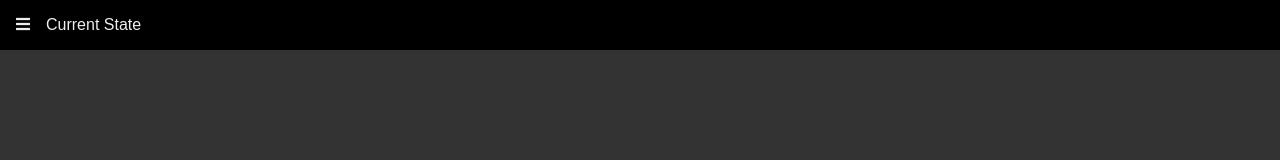
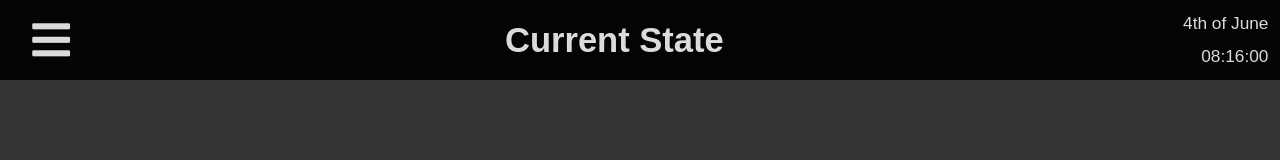
Before and after one commit to frasermclean/ATC-CH5-Template, a plain HTML site: page index.html in a window 1280 px wide. Drawn offline with Linux system fonts and the light colour scheme.

Commit message:
Improved look of top bar and added comments

```diff
--- a/css/main.css
+++ b/css/main.css
@@ -5,10 +5,30 @@
     padding: 0;
 }
 
+html {
+    font-family: Arial, Helvetica, sans-serif;
+    font-size: 1.8vh;
+}
+
 body {
-    font-family: Arial, Helvetica, sans-serif;
     background: #333;
     color: #eee;
+}
+
+h1 {
+    font-size: 2.4rem;
+}
+
+h2 {
+    font-size: 2.0rem;
+}
+
+h3 {
+    font-size: 1.8rem;
+}
+
+p {
+    font-size: 1.6rem;
 }
 
 /* top bar */
@@ -17,12 +37,31 @@ body {
     flex-direction: row;
     align-items: center;
     background: #000;
+    opacity: 0.9;
+    height: 10vh;
 }
 
 #top-bar .menu-button {
-    padding: 16px;
+    text-align: center;
+    justify-content: center;
+    width: 8vw;
+}
+
+#top-bar .menu-button i {
+    font-size: 3rem;
+    justify-content: center;
 }
 
 #top-bar .current-state {
     text-align: center;
+    width: 80vw;
 }
+#top-bar .date-time {
+    width: 12vw;
+}
+
+#top-bar .date-time > p {
+    text-align: right;
+    padding: 0.4rem 0.8rem;
+    font-size: 1.2rem;
+}
--- a/index.html
+++ b/index.html
@@ -8,16 +8,25 @@
     <title>ATC CH5 Test</title>
 </head>
 <body>
+    <!-- top bar -->
     <section id="top-bar">
         <div class="menu-button">
             <i class="fas fa-bars"></i>
         </div>
         <div class="current-state">
-            <span>Current State</span>
+            <h1>Current State</h1>
+        </div>
+        <div class="date-time">
+            <p class="date">4th of June</p>
+            <p class="time">08:16:00</p>
         </div>
     </section>
+
+    <!-- main content -->
     <section id="main-content">
     </section>
+
+    <!-- bottom bar -->
     <section id="bottom-bar">
     </section>
 </body>
```
